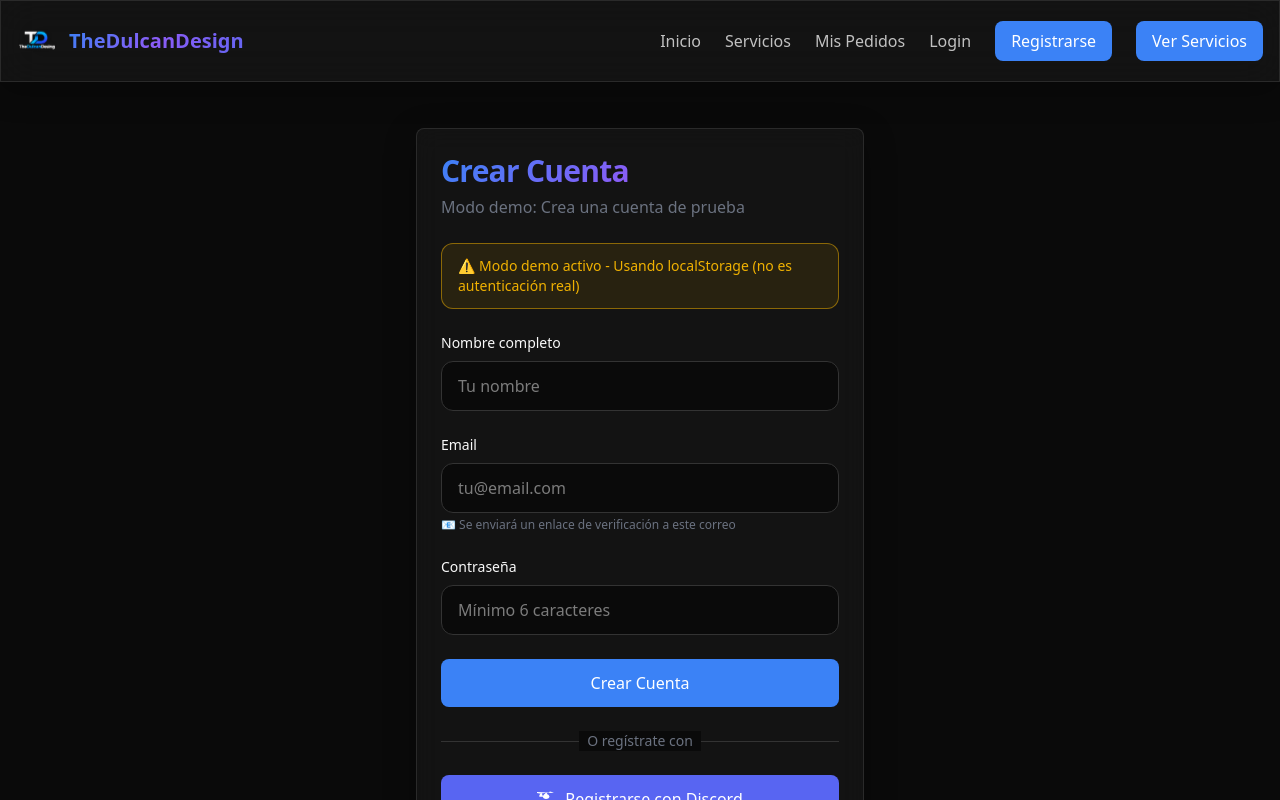
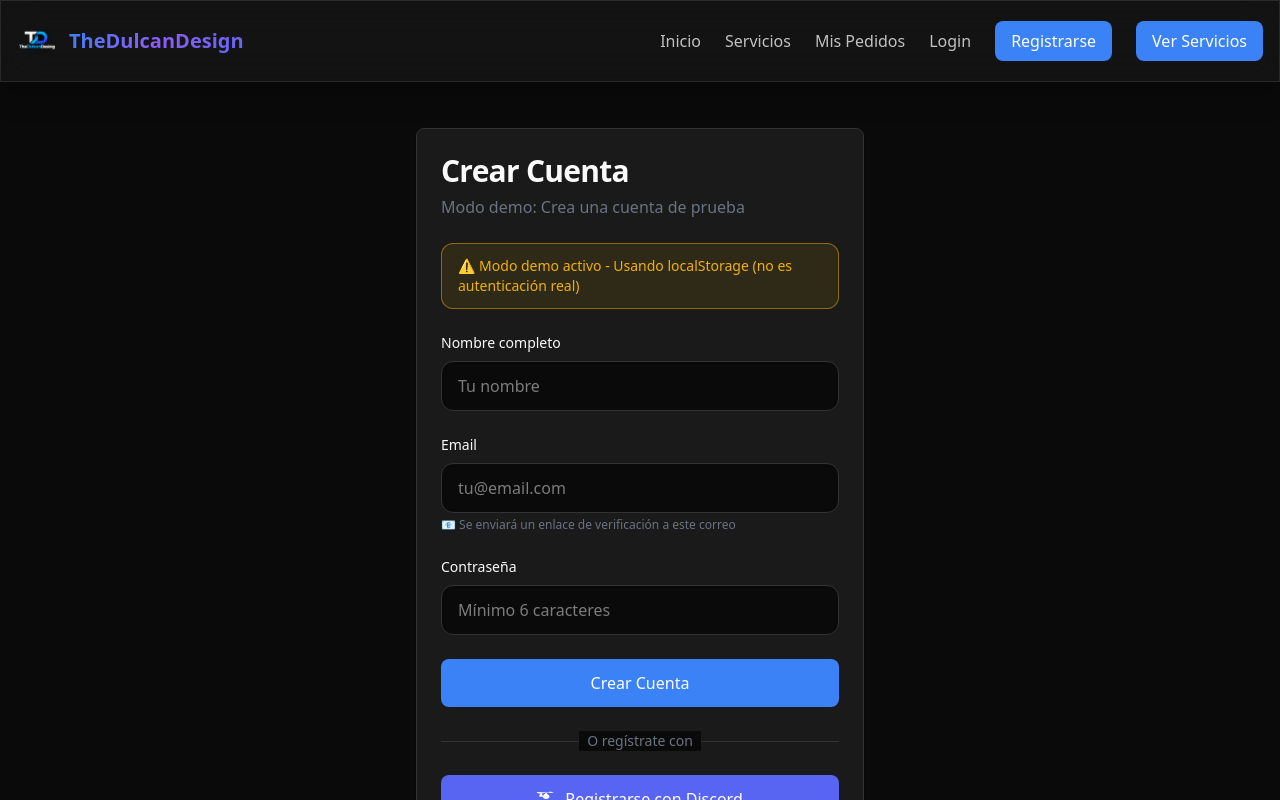
Before and after one commit to fh4xdzzz/fh4xdzz-optimizacion, a Next.js app in the folder web/: page /auth/register in a window 1280 px wide. Shown: the top 800 px of the page. Built offline with nearby package versions, Linux system fonts and the light colour scheme.

Commit message:
Temporarily removed animated background from register page - Removed animated-bg and animated-bg-overlay divs - Removed glass-card and other animated classes - This is to isolate React error #418 - Will re-add background once error is fixed

```diff
--- a/web/app/auth/register/page.tsx
+++ b/web/app/auth/register/page.tsx
@@ -143,16 +143,13 @@ export default function RegisterPage() {
 
   return (
     <div className="min-h-screen bg-background">
-      <div className="animated-bg"></div>
-      <div className="animated-bg-overlay"></div>
-      <div className="relative z-10">
       <Navbar />
 
       <section className="pt-32 pb-20 px-4">
         <div className="container mx-auto max-w-md">
-            <Card className="glass-card hover-glow animate-fade-in-up">
+          <Card>
             <CardHeader>
-                <CardTitle className="text-3xl gradient-text-primary">Crear Cuenta</CardTitle>
+              <CardTitle className="text-3xl">Crear Cuenta</CardTitle>
               <CardDescription className="text-base">
                 {isSupabase
                   ? (
@@ -275,6 +272,5 @@ export default function RegisterPage() {
         </section>
         <Footer />
       </div>
-    </div>
     )
 }
```
Lines whose indentation alone changed are shown as unchanged.
